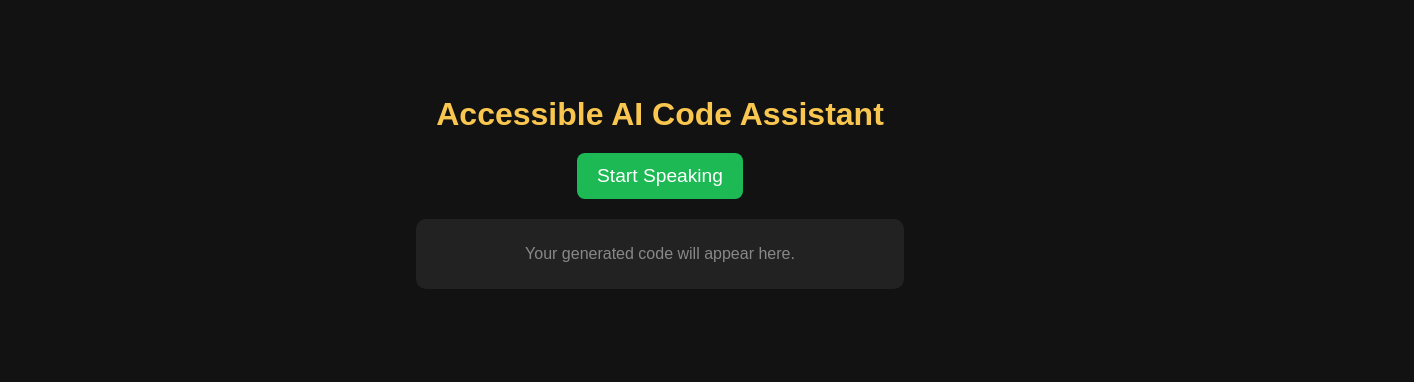
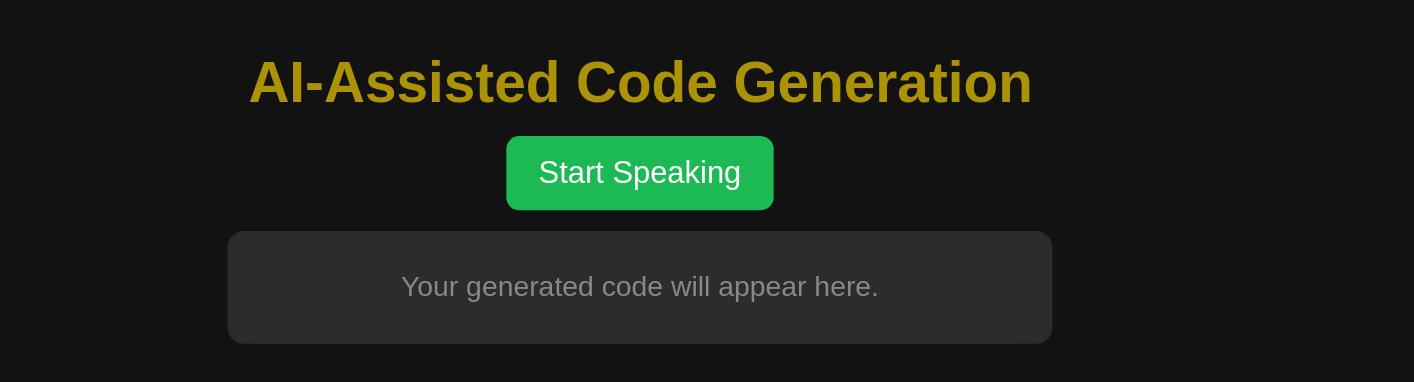
Before and after one commit to RijulChaddha9504/CodeSpeak, a React (Vite) app in the folder Frontend/: page / in a window 1280 px wide. Shown: the part 218-600 px from the top of the page, 1414 px wide, since content can reach past the window. Built offline with nearby package versions, Linux system fonts and the light colour scheme.

Commit message:
Modified frontend a bit

```diff
--- a/Frontend/src/App.css
+++ b/Frontend/src/App.css
@@ -1,4 +1,8 @@
 /* Global Styles */
+* {
+   scale: 1.1;
+}
+
 body {
    font-family: "Arial", sans-serif;
    background-color: #121212;
@@ -9,6 +13,7 @@ body {
    justify-content: center;
    align-items: center;
    height: 100vh;
+   overflow-x: hidden;
 }
 
 /* Main Container */
@@ -16,15 +21,70 @@ body {
    text-align: center;
    max-width: 800px;
    width: 100%;
-   padding: 20px;
+   padding: 0px;
 }
 
-/* Title */
-.title {
+/* Scroll Progress Bar */
+.scroll-progress {
+   position: fixed;
+   top: 0;
+   left: 0;
+   width: 100vw;
+   height: 5px;
+   background-color: transparent;
+   z-index: 1000;
+   pointer-events: none; /* Prevents interaction */
+}
+
+.scroll-progress-bar {
+   height: 100%;
+   width: 0%;
+   background: linear-gradient(to right, #2c2c2c, #ffd700);
+   transition: width 0.2s ease-out;
+}
+
+/* Hide scrollbar for Chrome, Edge, and Safari */
+body::-webkit-scrollbar {
+   display: none;
+}
+
+/* Hide scrollbar for Firefox */
+body {
+   scrollbar-width: none;
+}
+
+/* changingDescription */
+.changingDescription {
    font-size: 2rem;
    font-weight: bold;
    margin-bottom: 20px;
-   color: #f9c74f;
+   color: #ffd700;
+   display: inline-block;
+   position: relative;
+   transition: opacity 1s ease-in-out;
+}
+
+/* Fade-out effect */
+.fade-out {
+   opacity: 0;
+   transition: opacity 1s ease-in-out;
+}
+
+/* Fade-in effect */
+.fade-in {
+   opacity: 1;
+   transition: opacity 1s ease-in-out;
+}
+
+/* Responsive Design */
+@media (max-width: 600px) {
+   .changingDescription {
+      font-size: 1.5rem;
+   }
+}
+
+.changingDescriptionContainer {
+   width: 40vw;
 }
 
 /* Speech Input Button */
@@ -48,6 +108,10 @@ body {
    cursor: not-allowed;
 }
 
+.record-btn:focus {
+   outline: 4px solid #ffd700; /* High-contrast focus indicator */
+}
+
 /* Speech Transcript */
 .speech-text {
    font-size: 1.1rem;
@@ -62,8 +126,10 @@ body {
    gap: 8px;
    margin-top: 20px;
    padding: 10px;
-   background: #222;
+   color: #ffffff;
+   background: #2c2c2c;
    border-radius: 10px;
+   font-size: 1.3rem;
 }
 
 /* Individual Code Block */
@@ -86,7 +152,7 @@ body {
 
 /* Responsive Design */
 @media (max-width: 600px) {
-   .title {
+   .changingDescription {
       font-size: 1.5rem;
    }
 
--- a/Frontend/src/App.tsx
+++ b/Frontend/src/App.tsx
@@ -1,4 +1,4 @@
-import React, { useState } from "react";
+import React, { useState, useEffect } from "react";
 import "./app.css";
 
 // Fix: TypeScript does not recognize SpeechRecognition, so we define it manually.
@@ -9,10 +9,21 @@ interface SpeechRecognitionEvent extends Event {
    results: SpeechRecognitionResultList;
 }
 
+const messages = [
+   "Accessible AI Code Assistant",
+   "Speech-Powered Coding",
+   "AI-Assisted Code Generation",
+   "Helping the Visually Impaired Code",
+   "Transforming Voice into Code",
+];
+
 const App: React.FC = () => {
    const [speechInput, setSpeechInput] = useState<string>("");
    const [codeOutput, setCodeOutput] = useState<string[]>([]);
    const [isListening, setIsListening] = useState<boolean>(false);
+   const [currentMessage, setCurrentMessage] = useState(messages[0]);
+   const [isFading, setIsFading] = useState(false);
+   const [scrollProgress, setScrollProgress] = useState(0);
 
    // Speech-to-text function
    const startListening = () => {
@@ -68,18 +79,61 @@ const App: React.FC = () => {
       }
    };
 
+   // Making a cycling text animation in the changingDescription text box
+   useEffect(() => {
+      const interval = setInterval(() => {
+         setIsFading(true); // Start fade-out animation
+         setTimeout(() => {
+            // Change message after fade-out
+            setCurrentMessage(
+               messages[Math.floor(Math.random() * messages.length)]
+            );
+            setIsFading(false); // Start fade-in animation
+         }, 1000); // Wait for fade-out animation before changing text
+      }, 4000); // Change text every 4 seconds
+
+      return () => clearInterval(interval); // Cleanup interval on unmount
+   }, []);
+
+   useEffect(() => {
+      const handleScroll = () => {
+         const scrollTop = document.documentElement.scrollTop;
+         const scrollHeight =
+            document.documentElement.scrollHeight -
+            document.documentElement.clientHeight;
+         const progress = (scrollTop / scrollHeight) * 100;
+         setScrollProgress(progress);
+      };
+
+      window.addEventListener("scroll", handleScroll);
+      return () => window.removeEventListener("scroll", handleScroll);
+   }, []);
+
    return (
+      <>
          <div className="container">
-         <h1 className="title">Accessible AI Code Assistant</h1>
+            {/* Page Content */}
+            <div className="changingDescriptionContainer">
+               <h1
+                  className={`changingDescription ${
+                     isFading ? "fade-out" : "fade-in"
+                  }`}
+               >
+                  {currentMessage}
+               </h1>
+            </div>
             <button
                className="record-btn"
                onClick={startListening}
                disabled={isListening}
+               aria-label="Start speech recognition"
             >
                {isListening ? "Listening..." : "Start Speaking"}
             </button>
 
-         {speechInput && <p className="speech-text">You said: {speechInput}</p>}
+            {speechInput && (
+               <p className="speech-text">You said: {speechInput}</p>
+            )}
 
             <div className="code-grid">
                {codeOutput.length > 0 ? (
@@ -95,6 +149,7 @@ const App: React.FC = () => {
                )}
             </div>
          </div>
+      </>
    );
 };
 
```
Lines whose indentation alone changed are shown as unchanged.
